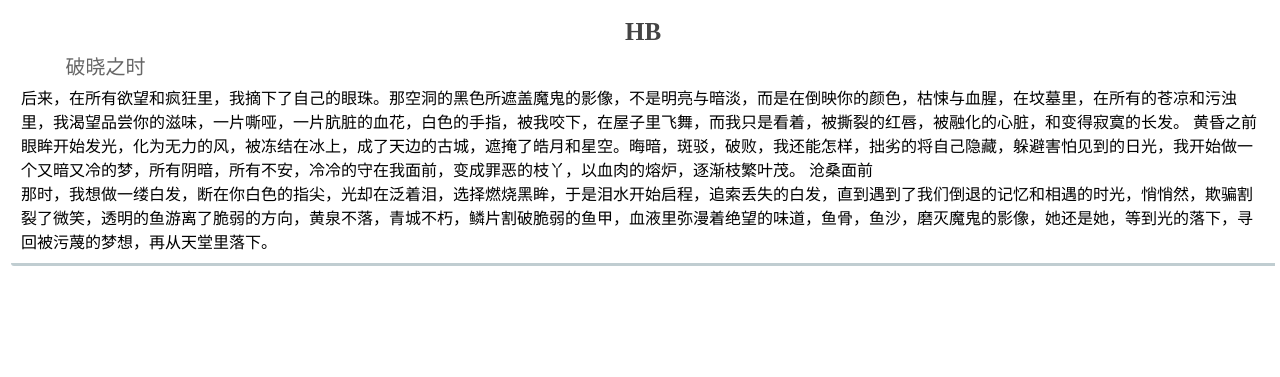
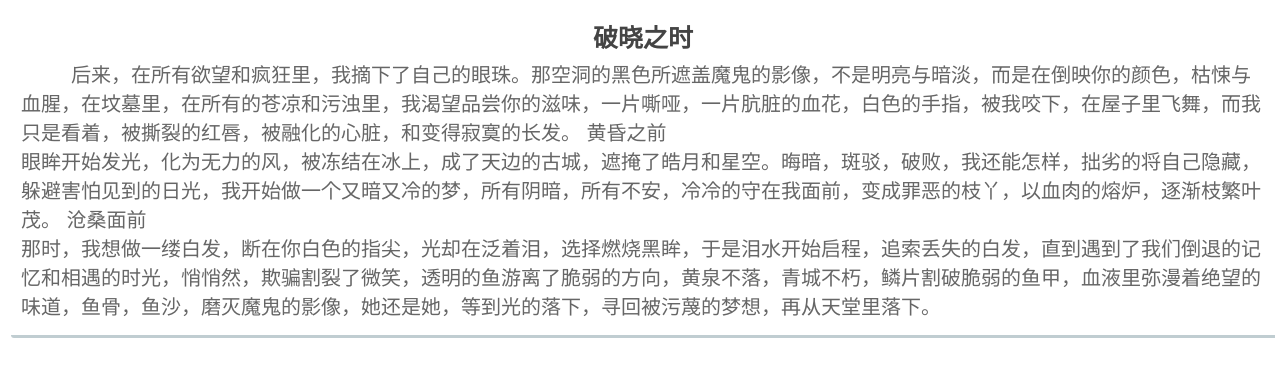
Before and after one commit to probaby/Blog, a Jekyll site: the page normHtml/company.html, which Jekyll copies as it is, in a window 1280 px wide. Shown: the top 377 px of the page. Built offline with Jekyll 4.4.1, drawn with Linux system fonts in a browser that asks for light colours; nearby versions of some CDN libraries.

Commit message:
Update company.html

```diff
--- a/normHtml/company.html
+++ b/normHtml/company.html
@@ -32,13 +32,14 @@
 
   <div class="notification red">
     <div class="info">
-      <h1 style="text-align: center;"><a href="#">HB</a></h1>
-      <p>&nbsp;&nbsp;&nbsp;&nbsp;&nbsp;&nbsp;&nbsp;&nbsp;破晓之时</p>
+      <h1 style="text-align: center;"><a href="#">破晓之时</a></h1>
+      <p>&nbsp;&nbsp;&nbsp;&nbsp;&nbsp;&nbsp;&nbsp;&nbsp;
 后来，在所有欲望和疯狂里，我摘下了自己的眼珠。那空洞的黑色所遮盖魔鬼的影像，不是明亮与暗淡，而是在倒映你的颜色，枯悚与血腥，在坟墓里，在所有的苍凉和污浊里，我渴望品尝你的滋味，一片嘶哑，一片肮脏的血花，白色的手指，被我咬下，在屋子里飞舞，而我只是看着，被撕裂的红唇，被融化的心脏，和变得寂寞的长发。
 黄昏之前 </br>
 眼眸开始发光，化为无力的风，被冻结在冰上，成了天边的古城，遮掩了皓月和星空。晦暗，斑驳，破败，我还能怎样，拙劣的将自己隐藏，躲避害怕见到的日光，我开始做一个又暗又冷的梦，所有阴暗，所有不安，冷冷的守在我面前，变成罪恶的枝丫，以血肉的熔炉，逐渐枝繁叶茂。
 沧桑面前</br>
 那时，我想做一缕白发，断在你白色的指尖，光却在泛着泪，选择燃烧黑眸，于是泪水开始启程，追索丢失的白发，直到遇到了我们倒退的记忆和相遇的时光，悄悄然，欺骗割裂了微笑，透明的鱼游离了脆弱的方向，黄泉不落，青城不朽，鳞片割破脆弱的鱼甲，血液里弥漫着绝望的味道，鱼骨，鱼沙，磨灭魔鬼的影像，她还是她，等到光的落下，寻回被污蔑的梦想，再从天堂里落下。 </p>
+    </p>
     </div>
 
   </div>
```
